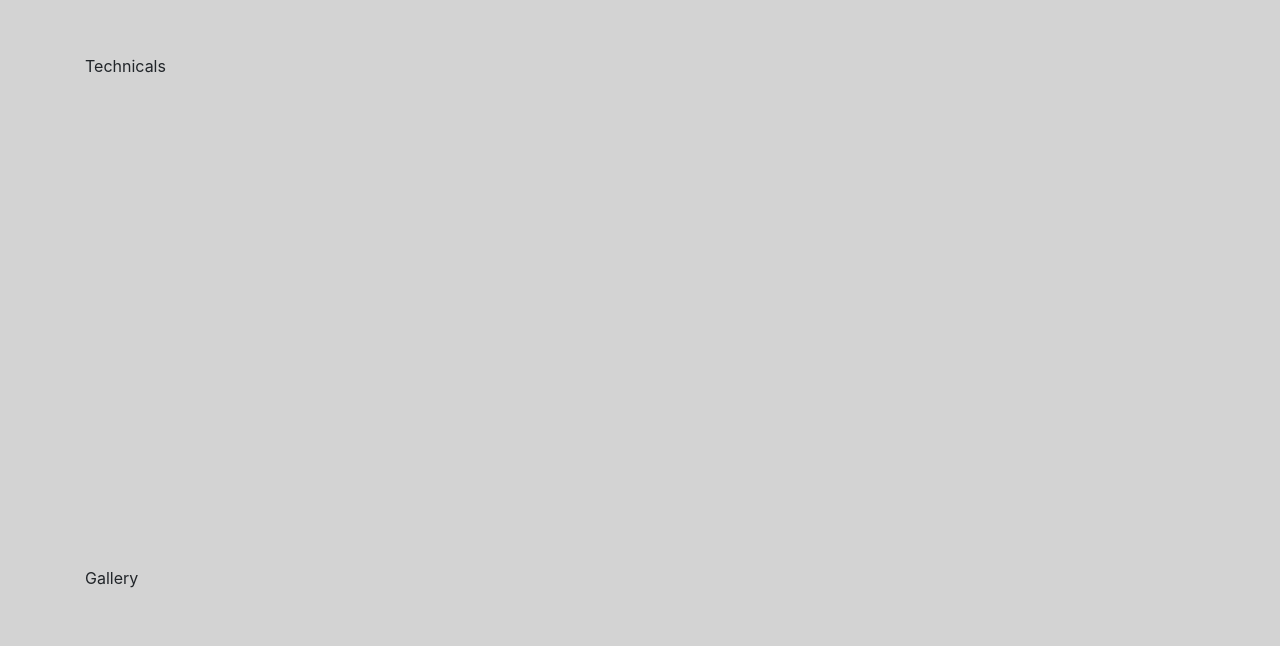
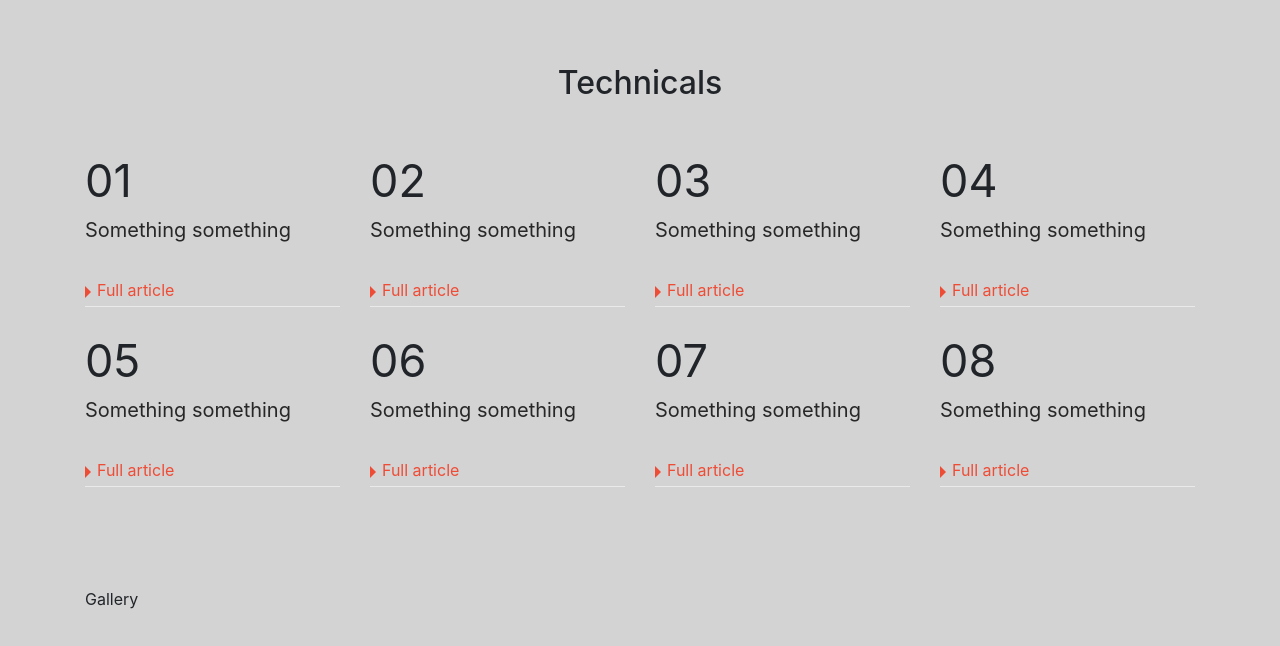
Before and after one commit to AdamAbonyi/AdamNuxtExample, a Nuxt app: page / in a window 1280 px wide. Shown: the part 680-1326 px from the top of the page. Built offline with nearby package versions, Linux system fonts and the light colour scheme.

Commit message:
Technical box for the main page

```diff
--- /dev/null
+++ b/components/TechnicalBox.vue
@@ -0,0 +1,90 @@
+<template>
+  <div class="col-xs-12 col-xs-6 col-sm-4 col-md-3">
+    <div class="techColum minHeight160">
+      <div class="columNum">{{number}}</div>
+      <div class="columTitle">{{title || "Title BlaBlaBla Cosi Kdesi"}}</div>
+      <div class="columLink">
+        <svg height="12" width="12">
+          <polygon points="0,0 0,12 6,6" style="fill:#ef4c36" />
+        </svg>
+        <nuxt-link :to="link">Full article</nuxt-link></div>
+    </div>
+  </div>
+</template>
+
+<script>
+export default {
+  props: ["number", "title", "link"],
+  components: {},
+  computed: {},
+  methods: {}
+};
+</script>
+
+<style lang="scss">
+.columLink {
+  position: absolute;
+  bottom: 25px;
+
+  a {
+    color: #ef4c36;
+    text-decoration: none;
+    text-align: center;
+
+    &:hover {
+      text-decoration: underline;
+    }
+  }
+}
+
+.techColum {
+  margin-bottom: 20px;
+  border-bottom: 1px solid #eaeaea;
+}
+
+.minHeight160 {
+  min-height: 160px;
+}
+
+.columNum {
+  // color: #d7d7d7;
+  font-size: 25px;
+}
+
+@media only screen and (min-width: 768px) {
+  .columNum {
+    font-size: 45px;
+    text-align: left;
+  }
+}
+
+.columTitle {
+  color: #272727;
+  font-size: 18px;
+  font-weight: 400;
+  margin-bottom: 10px;
+}
+
+@media only screen and (min-width: 768px) {
+  .columTitle {
+    font-size: 20px;
+    text-align: left;
+  }
+}
+
+.columLink {
+  // background-image: url(../pcs/pcs_layout/arrow.png);
+  background-position: center left;
+  background-repeat: no-repeat;
+  width: 110px;
+  margin-left: auto;
+  margin-right: auto;
+}
+
+@media only screen and (min-width: 768px) {
+  .columLink {
+    margin-left: 0;
+    margin-right: 0;
+  }
+}
+</style>
--- a/components/Testimonial.vue
+++ b/components/Testimonial.vue
@@ -14,8 +14,6 @@
 </template>
 
 <script>
-import { mapState, mapMutations, mapGetters } from "vuex";
-
 export default {
   props: {
     data: undefined
--- a/pages/index.vue
+++ b/pages/index.vue
@@ -20,11 +20,18 @@
     <br /><br /><br /><br /><br /><br />
   </section>
 
-  <section id="technicals">
-    Technicals
-    <br /><br /><br /><br /><br /><br />
-    <br /><br /><br /><br /><br /><br />
-    <br /><br /><br /><br /><br /><br />
+  <section id="technicals" class="technicals">
+    <h2>Technicals</h2>
+    <div class="row column">
+      <TechnicalBox number="01" title="Something something" link="/"></TechnicalBox>
+      <TechnicalBox number="02" title="Something something" link="/"></TechnicalBox>
+      <TechnicalBox number="03" title="Something something" link="/"></TechnicalBox>
+      <TechnicalBox number="04" title="Something something" link="/"></TechnicalBox>
+      <TechnicalBox number="05" title="Something something" link="/"></TechnicalBox>
+      <TechnicalBox number="06" title="Something something" link="/"></TechnicalBox>
+      <TechnicalBox number="07" title="Something something" link="/"></TechnicalBox>
+      <TechnicalBox number="08" title="Something something" link="/"></TechnicalBox>
+    </div>
   </section>
 
   <section id="gallery">
@@ -62,11 +69,14 @@
 
 <script>
 import Testimonial from "~/components/Testimonial";
+import TechnicalBox from "~/components/TechnicalBox";
+
 import scrollTo from "~/scripts/scroll-to";
 
 export default {
   components: {
-    Testimonial
+    Testimonial,
+    TechnicalBox
   },
   created() {},
   mounted() {
@@ -78,8 +88,17 @@ export default {
 
 <style lang="scss">
 section {
+  h2 {
+    line-height: 58px;
+    margin-bottom: 35px;
+  }
+
   padding-top: 40px;
   padding-bottom: 40px;
+}
+
+.technicals > h2:first-child {
+  text-align: center;
 }
 
 .testimonials {
@@ -87,8 +106,6 @@ section {
 
   h2 {
     color: white;
-    line-height: 58px;
-    margin-bottom: 35px;
   }
 }
 </style>
```
